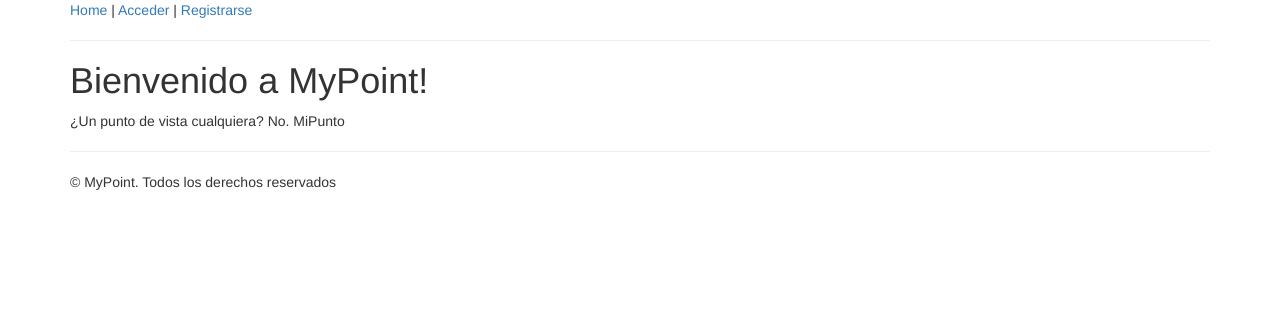
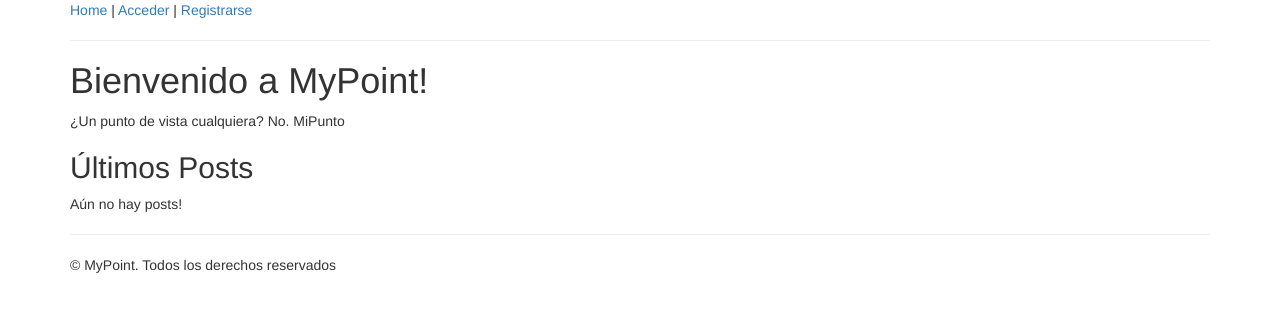
Before and after one commit to rubenmqz/mypointDjango, a Django app: page / in a window 1280 px wide. Shown: the top 312 px of the page. Run offline with Django 3.2, Linux system fonts and the light colour scheme; tables that the repository leaves empty hold one stand-in row (values such as "Sample post"); some libraries are stand-ins or nearby versions.

Commit message:
Mostramos los últimos posts en la home (si ya ha llegado su fecha de publicación)

```diff
--- a/blog/templates/blog/home.html
+++ b/blog/templates/blog/home.html
@@ -2,4 +2,8 @@
 {% block body %}
     <h1>Bienvenido a MyPoint!</h1>
     <p>¿Un punto de vista cualquiera? No. MiPunto</p>
+
+    <h2>Últimos Posts</h2>
+
+    {% include 'blog/includes/posts_loop.html' %}
 {% endblock %}
--- /dev/null
+++ b/blog/templates/blog/includes/posts_loop.html
@@ -0,0 +1,14 @@
+    {% for post in posts_list %}
+        <article>
+            <h2>
+                <a href="{% url 'blog_post_detail' post.owner post.pk %}">{{ post.title }}</a>
+            </h2>
+            {% if post.imgURL %}
+                <img src="{{ post.imgURL }}">
+            {% endif %}
+            <p>{{ post.summary }}</p>
+
+        </article>
+    {% empty %}
+        <p>Aún no hay posts!</p>
+    {% endfor %}
--- a/blog/views.py
+++ b/blog/views.py
@@ -1,6 +1,6 @@
 from django.contrib.auth.decorators import login_required
-from django.contrib.auth.models import AnonymousUser
 from django.shortcuts import render
+from django.utils import timezone
 from django.utils.decorators import method_decorator
 from django.views import View
 from blog.forms import PostForm
@@ -16,8 +16,7 @@ class HomeView(View):
         :return: objeto HttpResponse con los datos de la respuesta
         """
         # recupera todas los posts publicados
-        #TODO: No mostrar los que tengan fecha futura
-        posts = Post.objects.all().order_by('-created_at')
+        posts = Post.objects.filter(publish_at__lt=timezone.now()).order_by('-created_at')
         context = {'posts_list': posts[:10]}
         return render(request, 'blog/home.html', context)
 
```
